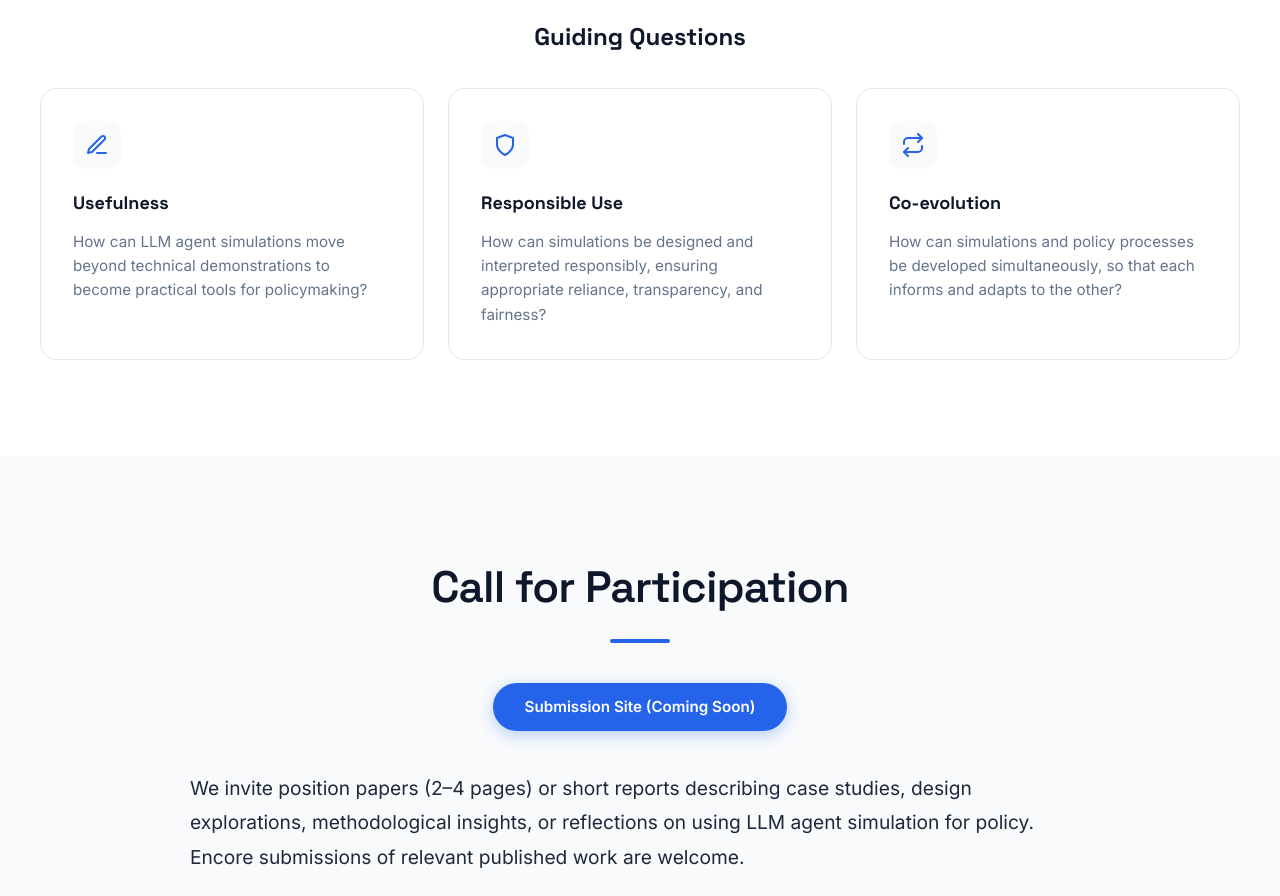
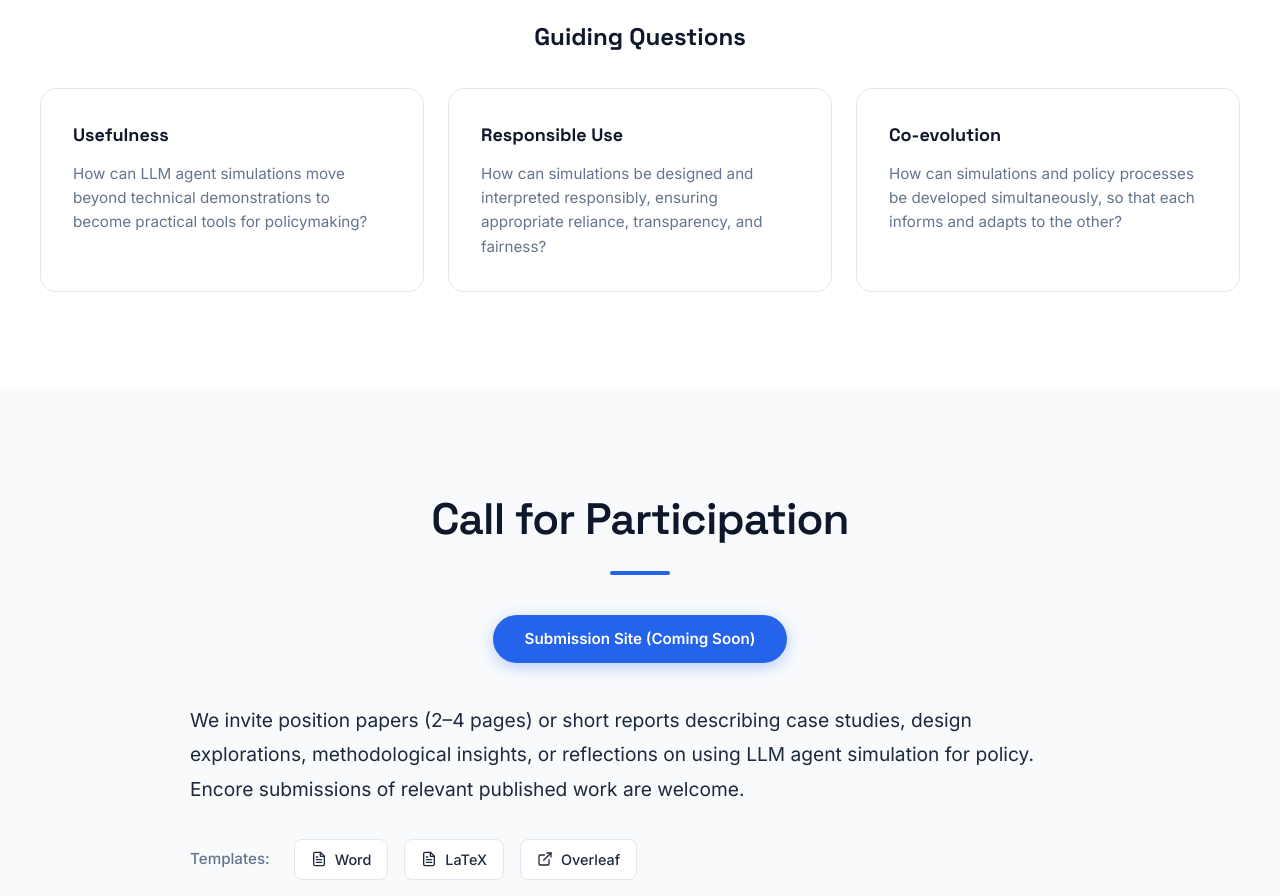
Before and after one commit to Yassellee/PoliSim, a plain HTML site: page index.html in a window 1280 px wide. Shown: the part 1520-2416 px from the top of the page. Drawn offline with Linux system fonts and the light colour scheme.

Commit message:
updates layout

```diff
--- a/index.html
+++ b/index.html
@@ -108,23 +108,14 @@
                     <h3>Guiding Questions</h3>
                     <div class="questions-grid">
                         <div class="question-card">
-                            <div class="question-icon">
-                                <svg xmlns="http://www.w3.org/2000/svg" width="24" height="24" viewBox="0 0 24 24" fill="none" stroke="currentColor" stroke-width="2" stroke-linecap="round" stroke-linejoin="round"><path d="M12 20h9"></path><path d="M16.5 3.5a2.121 2.121 0 0 1 3 3L7 19l-4 1 1-4L16.5 3.5z"></path></svg>
-                            </div>
                             <h4>Usefulness</h4>
                             <p>How can LLM agent simulations move beyond technical demonstrations to become practical tools for policymaking?</p>
                         </div>
                         <div class="question-card">
-                            <div class="question-icon">
-                                <svg xmlns="http://www.w3.org/2000/svg" width="24" height="24" viewBox="0 0 24 24" fill="none" stroke="currentColor" stroke-width="2" stroke-linecap="round" stroke-linejoin="round"><path d="M12 22s8-4 8-10V5l-8-3-8 3v7c0 6 8 10 8 10z"></path></svg>
-                            </div>
                             <h4>Responsible Use</h4>
                             <p>How can simulations be designed and interpreted responsibly, ensuring appropriate reliance, transparency, and fairness?</p>
                         </div>
                         <div class="question-card">
-                            <div class="question-icon">
-                                <svg xmlns="http://www.w3.org/2000/svg" width="24" height="24" viewBox="0 0 24 24" fill="none" stroke="currentColor" stroke-width="2" stroke-linecap="round" stroke-linejoin="round"><polyline points="17 1 21 5 17 9"></polyline><path d="M3 11V9a4 4 0 0 1 4-4h14"></path><polyline points="7 23 3 19 7 15"></polyline><path d="M21 13v2a4 4 0 0 1-4 4H3"></path></svg>
-                            </div>
                             <h4>Co-evolution</h4>
                             <p>How can simulations and policy processes be developed simultaneously, so that each informs and adapts to the other?</p>
                         </div>
```
